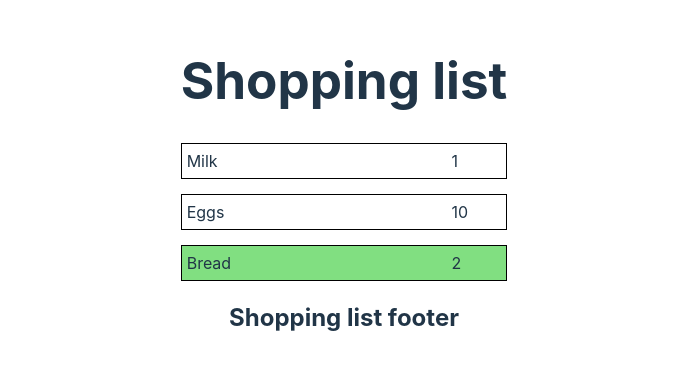
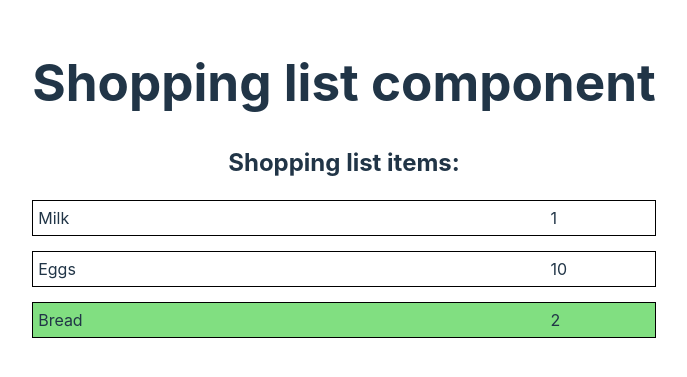
Before and after one commit to felicianpopa/react-redux, a React (Vite) app: page / in a window 1280 px wide. Shown: the part 213-590 px from the top of the page, without its empty margins (296-983 px from the left). Built offline with nearby package versions, Linux system fonts and the light colour scheme; data requests are answered from the project's data file.

Commit message:
Code refactoring

```diff
--- a/src/App.jsx
+++ b/src/App.jsx
@@ -4,10 +4,10 @@ const ShoppingList = lazy(() => import("./features/shoppingList/ShoppingList"));
 function App() {
   return (
     <>
-      <Suspense fallback={<h4>Loading...</h4>}>
+      <h1>Shopping list component</h1>
+      <Suspense fallback={<h2>Loading...</h2>}>
         <ShoppingList />
       </Suspense>
-      <h2>Shopping list footer</h2>
     </>
   );
 }
--- a/src/features/shoppingList/ShoppingList.jsx
+++ b/src/features/shoppingList/ShoppingList.jsx
@@ -12,7 +12,7 @@ const ShoppingList = () => {
   }, []);
   return (
     <div>
-      <h1>Shopping list</h1>
+      <h2>Shopping list items:</h2>
       <ul>
         {shoppingList.map((listItem) => {
           const { id, itemName } = listItem;
```
